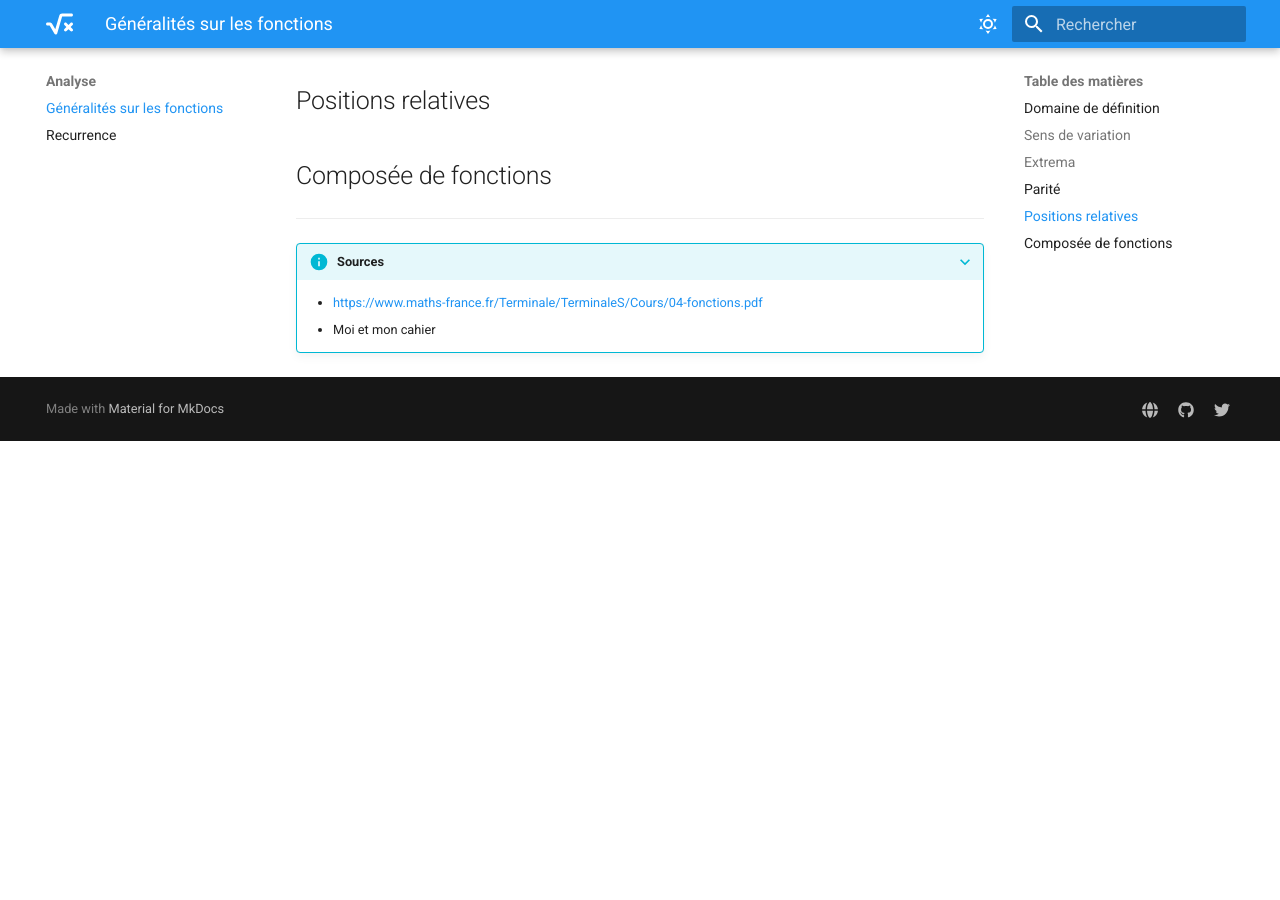
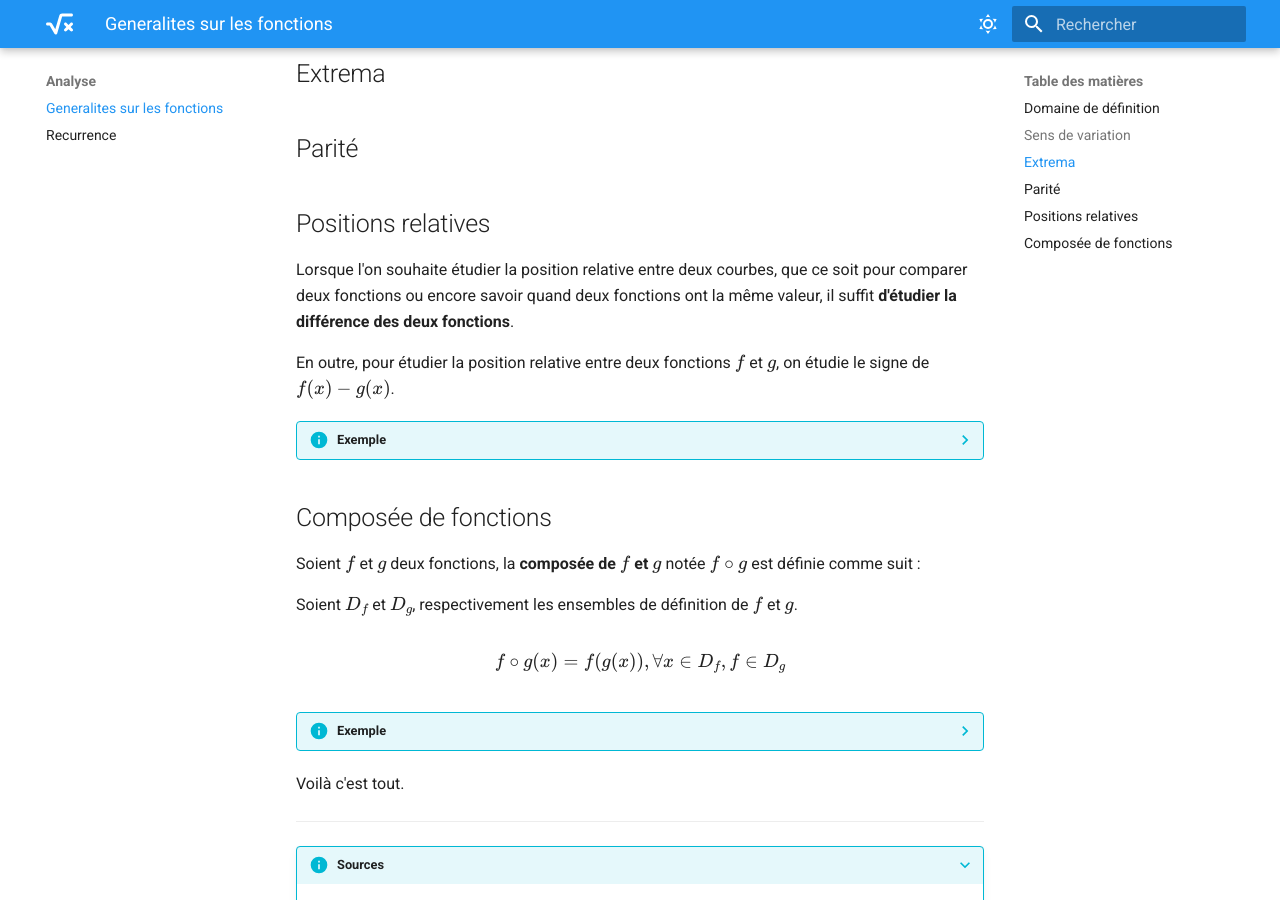
Before and after one commit to OxNinja/docs-maths, an MkDocs documentation site: the page built from docs/analyse/generalites-sur-les-fonctions.md, in a window 1280 px wide and 900 px high, scrolled down 1671 px. Built offline with MkDocs 1.6.1 and Material for MkDocs 9.7.7, drawn with Linux system fonts in a browser that asks for light colours; before the commit the page ends 2112 px from its top, so only the background shows below that; some of the changed text lies outside the part shown.

Commit message:
Ajout de contenu sur les généralités de fonctions (composées, positions relatives)

```diff
--- a/docs/analyse/generalites-sur-les-fonctions.md
+++ b/docs/analyse/generalites-sur-les-fonctions.md
@@ -1,3 +1,6 @@
+???+ warning "Travaux en cours"
+    Cette page est en cours de construction, des erreurs peuvent survenir.
+
 # Généralités sur les fonctions
 
 ## Domaine de définition
@@ -53,7 +56,56 @@
 
 ## Positions relatives
 
+Lorsque l'on souhaite étudier la position relative entre deux courbes, que ce soit pour comparer deux fonctions ou encore savoir quand deux fonctions ont la même valeur, il suffit **d'étudier la différence des deux fonctions**.
+
+En outre, pour étudier la position relative entre deux fonctions $f$ et $g$, on étudie le signe de $f(x) - g(x)$.
+
+??? info "Exemple"
+    Étudier la position relative entre les deux fonctions $f(x) = 4x^2 + 5x$ et $g(x) = -x^2 + 9x$.
+
+    Nous allons étudier $f(x) - g(x)$ :
+
+    $f(x) - g(x) = (4x^2 + 5x) - (-x^2 + 9x) = 5x^2 - 4x$
+
+    Étude de signe de $h(x) = 5x^2 - 4x$ :
+
+    $h(x) = 0 \Leftrightarrow 5x^2 - 4x = 0$
+
+    Résolvons l'ESD $h(x) = 0$ :
+
+    $\Delta = b^2 - 4ac = (-4)^2 - 4\times5\times0 = 16$
+
+    $\Delta > 0$ donc il y a deux racines dans $\mathbb{R}$ :
+
+    $x_{1}$ et $x_{2} = \frac{-b \pm \sqrt{\Delta}}{2a}$.
+
+    $x_{1} = \frac{4 - \sqrt{16}}{10} = 0$ et $x_{2} = \frac{4 + \sqrt{16}}{10} = \frac{4}{5}$
+
+    $h$ s'annule en deux points, $x_{1}$ et $x_{2}$, voici le tableau de signe de $h(x)$ avec les positions relatives de $f$ et $g$ :
+
+    | $x$                               | $-\infty$ | 0 |            | $\frac{4}{5}$ | $+\infty$ |
+    |-----------------------------------|-----------|---|------------|---------------|-----------|
+    | $h(x)$                            | +         | 0 | -          | 0             | +         |
+    | Position de $f$ par rapport à $g$ | au dessus |   | en dessous |               | au dessus |
+
 ## Composée de fonctions
+
+Soient $f$ et $g$ deux fonctions, la **composée de $f$ et $g$** notée $f \circ g$ est définie comme suit :
+
+Soient $D_{f}$ et $D_{g}$, respectivement les ensembles de définition de $f$ et $g$.
+
+$$
+f \circ g(x) = f(g(x)), \forall x \in D_{f}, f \in D_{g}
+$$
+
+??? info "Exemple"
+    Déterminer $f \circ g$ pour $f(x) = 3x^2$ et $g(x) = \sqrt{\frac{1}{x}}$.
+
+    Nous savons que $f \circ g = f(g(x))$ donc,
+
+    $f \circ g = f(g(x)) = f(\sqrt{\frac{1}{x}}) = 3(\sqrt{\frac{1}{x}})^2$
+
+Voilà c'est tout.
 
 ---
 
```
